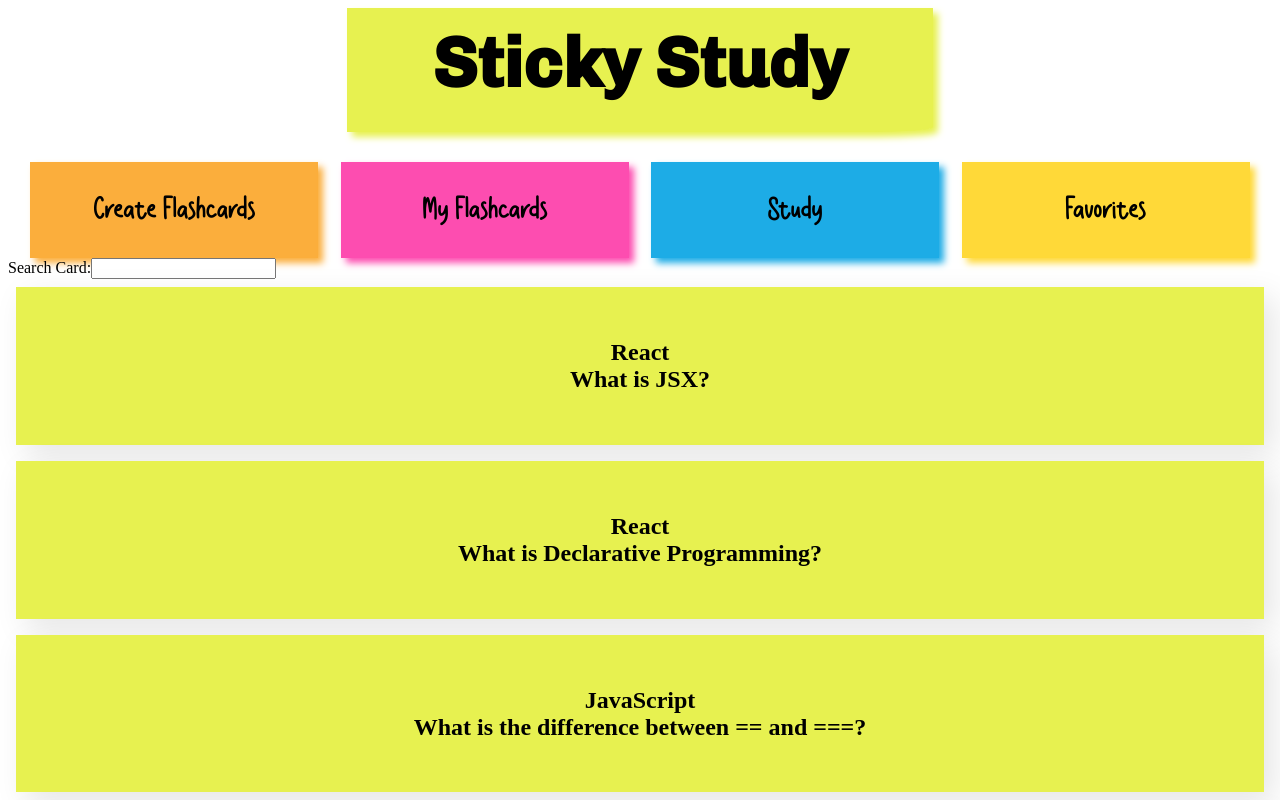
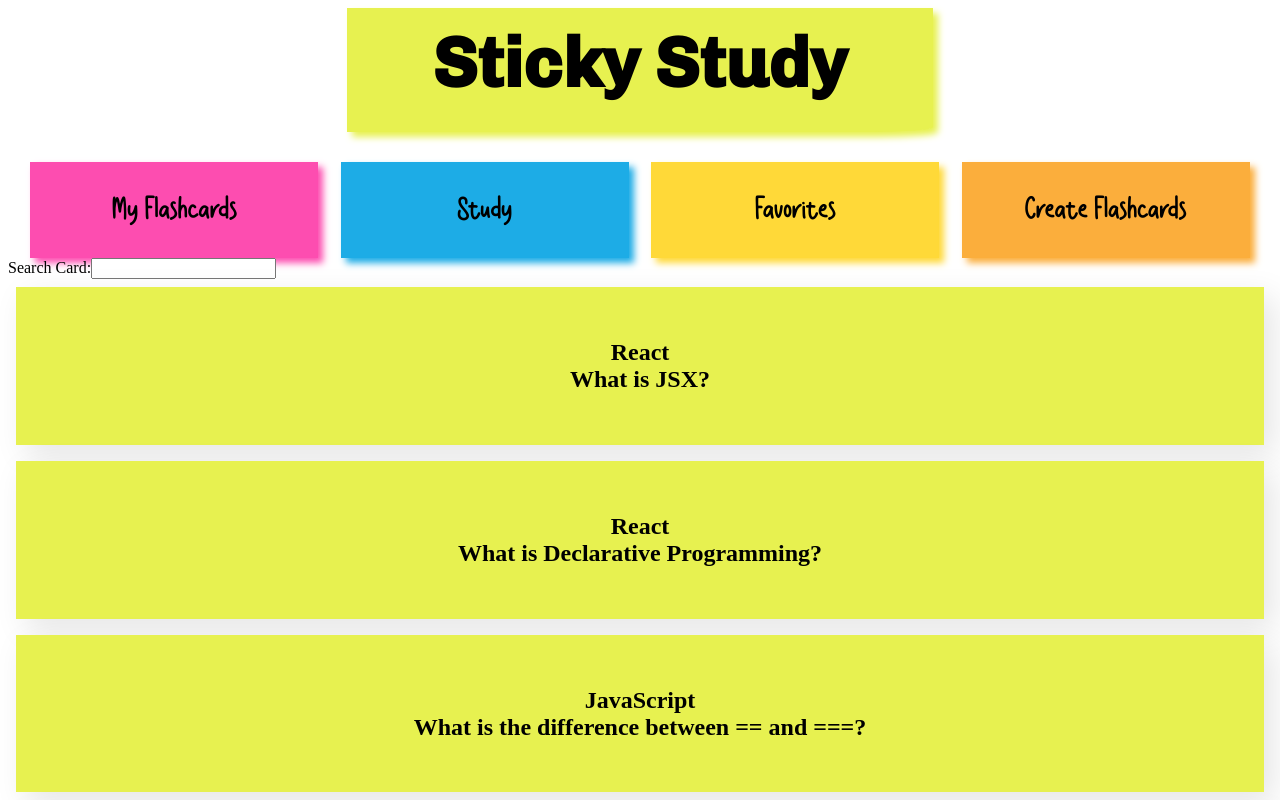
Before and after one commit to rjyeeun/Flashcard, a React (Create React App) app in the folder flashcard_phase_2_project/: page /cards/study in a window 1280 px wide. Shown: the top 800 px of the page. Built offline with nearby package versions, Linux system fonts and the light colour scheme; data requests are answered from the project's data file.

Commit message:
rearranged NavBar, created new Parent for Study Component, differentiated My Flashcards from Study

```diff
--- a/flashcard_phase_2_project/src/App.js
+++ b/flashcard_phase_2_project/src/App.js
@@ -5,7 +5,7 @@ import Home from './components/Home'
 import FlashCardList from './components/FlashCardList';
 import Header from './components/Header';
 import FlashCardForm from './components/FlashCardForm';
-import Study from './components/Study';
+import StudyCardList from './components/StudyCardList.js';
 import Favorites from './components/Favorites';
 
 function App() {
@@ -34,16 +34,23 @@ function App() {
     <div>
 
       <Header />
+
       <Switch>
+
         <Route exact path='/'>
           <Home/>
         </Route>
+
         <Route path='/create_new_cards'>
           <FlashCardForm addCards = {addCards}/>
         </Route>
 
-        <Route path='/cards/:id/study'>
-          <Study />
+        <Route path='/cards/study'>
+          <StudyCardList
+              cardList={cardList}
+              search={search}
+              setSearch={setSearch}
+          />
         </Route>
 
         <Route path='/cards/1'>
--- a/flashcard_phase_2_project/src/components/FlashCard.js
+++ b/flashcard_phase_2_project/src/components/FlashCard.js
@@ -1,25 +1,14 @@
-import React, {useState} from 'react';
-
 function FlashCard({card}) {
-
-    const [isFront, setIsFront]=useState(true)
-
-    const toggleStudy = () => {
-        setIsFront(isFront => !isFront)
-    }
 
     const {id, title, question, answer, image} = card
 
     return (
-        <div className='container'  onClick={toggleStudy}>
+        <div className='container'  >
             <div className='card'>
-                {isFront? (
                 <h2 className="front">{title}
                  <div> {question}</div>
                   </h2>
-                ) : (
                 <h2 className="back">{answer}<img src={image}/></h2>
-                )}
             </div>
         </div>
     );
--- a/flashcard_phase_2_project/src/components/FlashCardForm.js
+++ b/flashcard_phase_2_project/src/components/FlashCardForm.js
@@ -1,5 +1,3 @@
-import {SiAddthis} from 'react-icons/si'
-import {MdDeleteForever} from 'react-icons/md'
 import {useState} from 'react'
 
 function FlashCardForm({addCards}) {
--- a/flashcard_phase_2_project/src/components/Header.js
+++ b/flashcard_phase_2_project/src/components/Header.js
@@ -9,10 +9,10 @@ function Header () {
             <div>
                 <Link to = "/" className="title">Sticky Study</Link>
                 <div className="flex_Container">
+                    <Link to = "/cards" className="myFlashcard" >My Flashcards</Link>
+                    <Link to = "/cards/study" className="study" >Study</Link>
+                    <Link to = "/cards/1" className="favorites">Favorites</Link>
                     <Link to = "/create_new_cards" className="createNew">Create Flashcards</Link>
-                    <Link to = "/cards" className="myFlashcard" >My Flashcards</Link>
-                    <Link to = "/cards/:id/study" className="study" >Study</Link>
-                    <Link to = "/cards/1" className="favorites">Favorites</Link>
                 </div>
             </div>
     )
--- a/flashcard_phase_2_project/src/components/Study.js
+++ b/flashcard_phase_2_project/src/components/Study.js
@@ -1,11 +1,28 @@
+import React, {useState} from 'react';
 
-function Study () {
+function Study ({card}) {
+    const [isFront, setIsFront]=useState(true)
+
+    const toggleStudy = () => {
+        setIsFront(isFront => !isFront)
+    }
+
+    const {id, title, question, answer, image} = card
+
     return (
-        <div>
-            <h1>Study</h1>
+        <div className='container'  onClick={toggleStudy}>
+            <div className='card'>
+                {isFront? (
+                <h2 className="front">{title}
+                 <div> {question}</div>
+                  </h2>
+                ) : (
+                <h2 className="back">{answer}<img src={image}/></h2>
+                )}
+            </div>
         </div>
-    )
-}
+    );
+  }
 
 
 export default Study
--- /dev/null
+++ b/flashcard_phase_2_project/src/components/StudyCardList.js
@@ -0,0 +1,22 @@
+import Study from './Study'
+import Search from './Search'
+
+function StudyCardList({ cardList, search, setSearch}) {
+    // Create an Array of Decks
+    const studyCard = cardList.map(card =>(
+        <Study
+            key={card.id}
+            card={card}
+        />
+    ))
+
+    return (
+        <div>
+            <Search  search = {search} setSearch={setSearch} />
+            {studyCard}
+        </div>
+    );
+  }
+
+
+export default StudyCardList;
```
